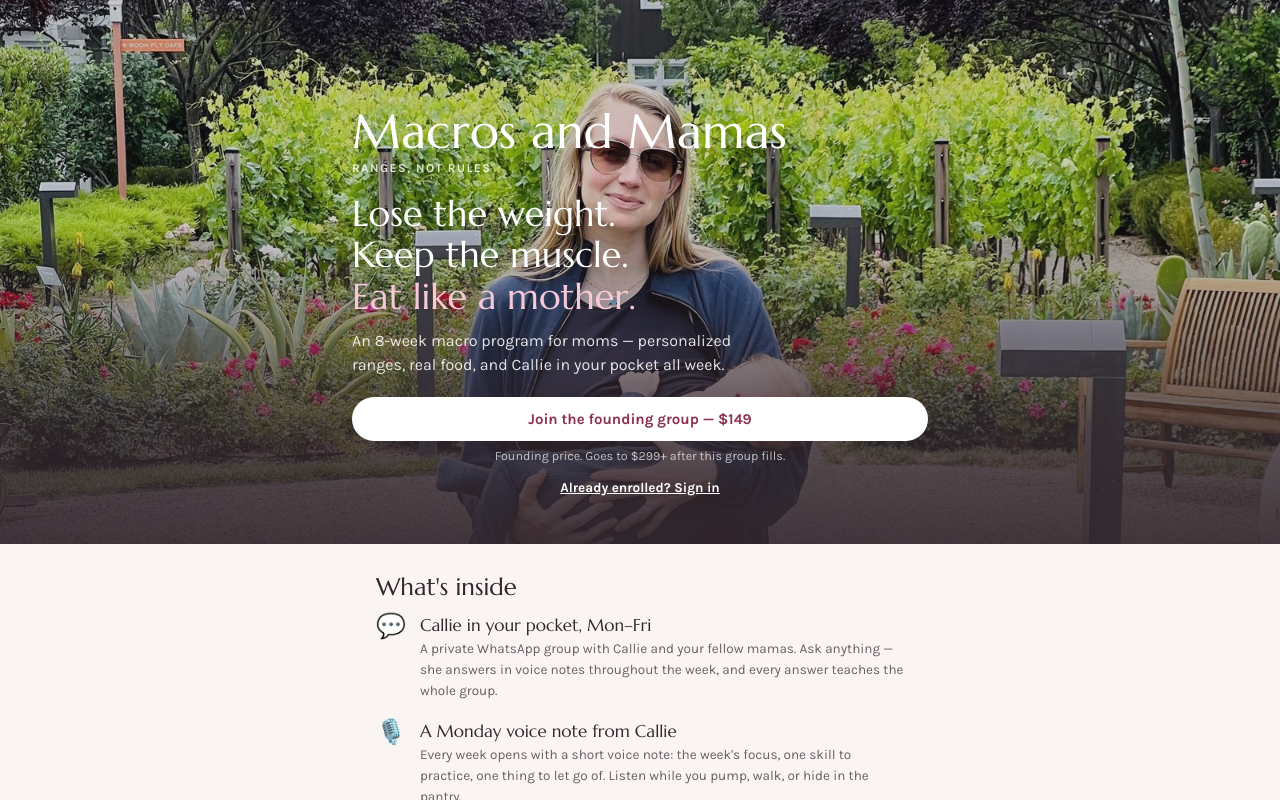
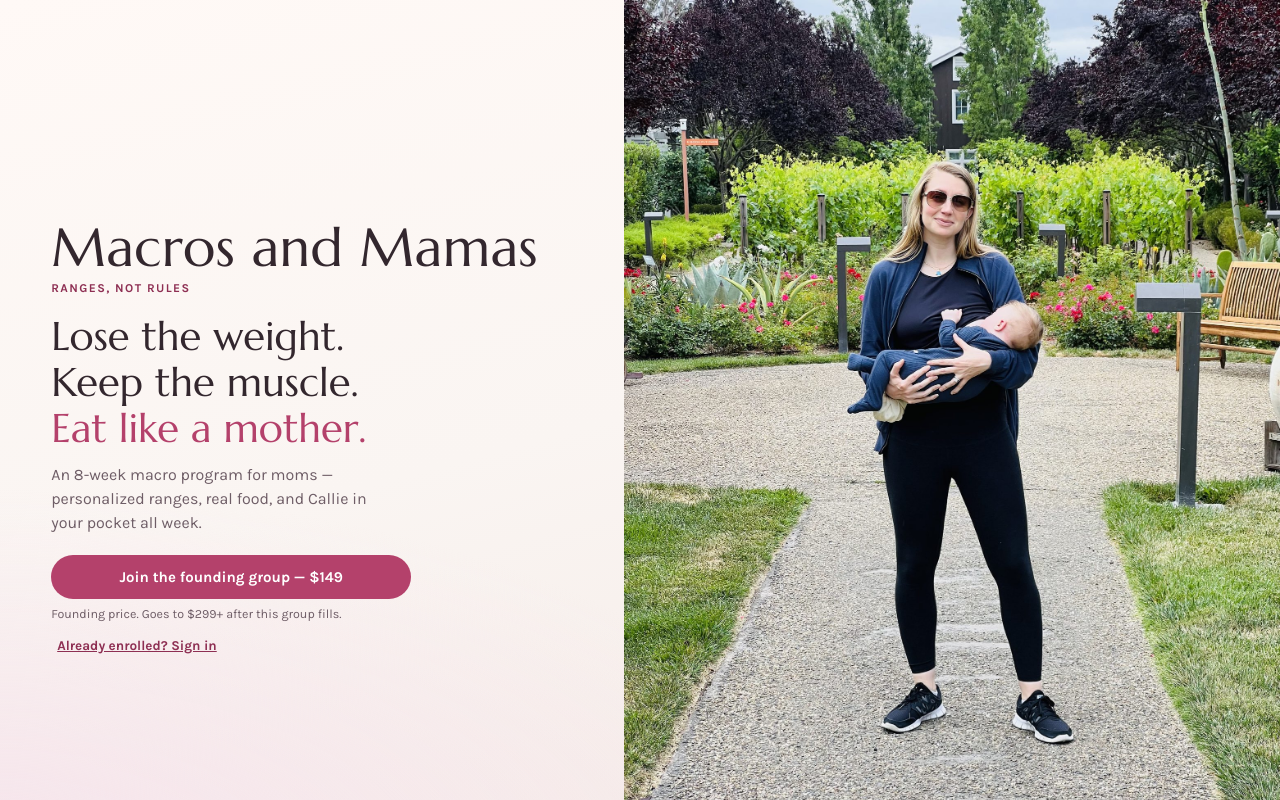
Before and after one commit to pgc49/macros-and-mamas, a React (Vite) app: page / in a window 1280 px wide. Shown: the top 800 px of the page. Built offline with nearby package versions, Linux system fonts and the light colour scheme; no server answers.

Commit message:
Use desktop split hero with text left and photo right
Keep the full-bleed overlay hero on mobile. On wider screens, switch
to a two-column layout so copy stays readable and the portrait photo
no longer depends on viewport crop.

Co-authored-by: pgc49 <pgc49@users.noreply.github.com>

```diff
--- a/src/views/SalesPage.jsx
+++ b/src/views/SalesPage.jsx
@@ -21,13 +21,23 @@ export function SalesPage({ onStartIntake, onSignIn }) {
           overflow: hidden;
           background: ${T.ink};
         }
-        .mm-hero-img {
+        .mm-hero-media {
           position: absolute;
           inset: 0;
+        }
+        .mm-hero-img {
           width: 100%;
           height: 100%;
           object-fit: cover;
           object-position: center 18%;
+          display: block;
+        }
+        .mm-hero-scrim {
+          position: absolute;
+          inset: 0;
+          background:
+            linear-gradient(180deg, rgba(51,39,46,0.22) 0%, rgba(51,39,46,0.18) 40%, rgba(51,39,46,0.78) 78%, rgba(51,39,46,0.92) 100%);
+          pointer-events: none;
         }
         .mm-hero-copy {
           position: relative;
@@ -38,33 +48,130 @@ export function SalesPage({ onStartIntake, onSignIn }) {
           padding: 28px 20px 40px;
           color: #fff;
         }
-        /* Desktop: shorter hero so the portrait crop feels composed, not face-filling */
-        @media (min-width: 768px) {
+        .mm-hero-brand {
+          font-family: ${FD};
+          font-size: clamp(36px, 9vw, 48px);
+          letter-spacing: 0.3px;
+          line-height: 1.05;
+          margin-bottom: 4px;
+        }
+        .mm-hero-kicker {
+          font-size: 12px;
+          font-weight: 700;
+          letter-spacing: 1.4px;
+          text-transform: uppercase;
+          color: rgba(255,255,255,0.82);
+          margin-bottom: 18px;
+        }
+        .mm-hero-headline {
+          font-family: ${FD};
+          font-size: clamp(28px, 7vw, 36px);
+          line-height: 1.15;
+          margin: 0 0 12px;
+          font-weight: 400;
+        }
+        .mm-hero-accent {
+          color: #F6C9D8;
+        }
+        .mm-hero-lede {
+          font-size: 16px;
+          line-height: 1.5;
+          margin: 0 0 20px;
+          color: rgba(255,255,255,0.88);
+          max-width: 420px;
+        }
+        .mm-hero-cta-note {
+          text-align: center;
+          font-size: 12.5px;
+          color: rgba(255,255,255,0.7);
+          margin-top: 8px;
+        }
+        .mm-hero-signin {
+          background: none;
+          border: none;
+          cursor: pointer;
+          font-family: ${F};
+          font-size: 13.5px;
+          font-weight: 700;
+          color: #fff;
+          text-decoration: underline;
+        }
+
+        /* Desktop: text left / photo right — fixed readability, no overlay crop lottery */
+        @media (min-width: 900px) {
           .mm-hero {
-            min-height: min(72vh, 700px);
-            max-height: 760px;
+            display: grid;
+            grid-template-columns: minmax(320px, 1fr) minmax(360px, 1.05fr);
+            align-items: stretch;
+            min-height: min(100dvh, 820px);
+            max-height: none;
+            background:
+              radial-gradient(120% 80% at 0% 100%, ${T.accentSoft} 0%, transparent 55%),
+              linear-gradient(165deg, #FFF9F6 0%, ${T.bg} 48%, #F3E8E4 100%);
           }
-          .mm-hero-img {
-            object-position: center 22%;
-          }
-          .mm-hero-copy {
-            max-width: 640px;
-            padding: 36px 32px 48px;
-          }
-        }
-        @media (min-width: 1100px) {
-          .mm-hero {
-            min-height: min(68vh, 640px);
-            max-height: 680px;
+          .mm-hero-media {
+            position: relative;
+            inset: auto;
+            min-height: 100%;
+            order: 2;
           }
           .mm-hero-img {
             object-position: center 20%;
           }
+          .mm-hero-scrim {
+            display: none;
           }
+          .mm-hero-copy {
+            order: 1;
+            max-width: none;
+            width: auto;
+            margin: 0;
+            padding: clamp(40px, 6vw, 72px) clamp(32px, 4vw, 64px);
+            display: flex;
+            flex-direction: column;
+            justify-content: center;
+            color: ${T.ink};
+          }
+          .mm-hero-brand {
+            font-size: clamp(42px, 4.2vw, 56px);
+            color: ${T.ink};
+          }
+          .mm-hero-kicker {
+            color: ${T.accentDeep};
+          }
+          .mm-hero-headline {
+            font-size: clamp(30px, 3.2vw, 40px);
+            color: ${T.ink};
+          }
+          .mm-hero-accent {
+            color: ${T.accent};
+          }
+          .mm-hero-lede {
+            color: ${T.inkSoft};
+            max-width: 34ch;
+          }
+          .mm-hero-cta > button {
+            background: ${T.accent} !important;
+            color: #fff !important;
+            max-width: 360px;
+          }
+          .mm-hero-cta-note {
+            text-align: left;
+            color: ${T.inkSoft};
+            max-width: 360px;
+          }
+          .mm-hero-signin-wrap {
+            text-align: left !important;
+          }
+          .mm-hero-signin {
+            color: ${T.accentDeep};
+          }
+        }
+
       `}</style>
 
-      {/* Full-bleed first viewport: brand + photo + one CTA */}
       <section className="mm-hero">
+        <div className="mm-hero-media">
           <img
             className="mm-hero-img"
             src={heroImg}
@@ -73,63 +180,36 @@ export function SalesPage({ onStartIntake, onSignIn }) {
             height={2133}
             decoding="async"
           />
-        <div
-          aria-hidden
-          style={{
-            position: "absolute",
-            inset: 0,
-            background:
-              "linear-gradient(180deg, rgba(51,39,46,0.22) 0%, rgba(51,39,46,0.18) 40%, rgba(51,39,46,0.78) 78%, rgba(51,39,46,0.92) 100%)",
-          }}
-        />
+          <div className="mm-hero-scrim" aria-hidden />
+        </div>
 
         <div className="mm-hero-copy">
           <div>
-            <div style={{ fontFamily: FD, fontSize: "clamp(36px, 9vw, 48px)", letterSpacing: 0.3, lineHeight: 1.05, marginBottom: 4 }}>
-              Macros and Mamas
-            </div>
-            <div style={{
-              fontSize: 12, fontWeight: 700, letterSpacing: 1.4, textTransform: "uppercase",
-              color: "rgba(255,255,255,0.82)", marginBottom: 18,
-            }}>
-              ranges, not rules
-            </div>
-            <h1 style={{
-              fontFamily: FD, fontSize: "clamp(28px, 7vw, 36px)", lineHeight: 1.15,
-              margin: "0 0 12px", fontWeight: 400,
-            }}>
+            <div className="mm-hero-brand">Macros and Mamas</div>
+            <div className="mm-hero-kicker">ranges, not rules</div>
+            <h1 className="mm-hero-headline">
               Lose the weight.<br />
               Keep the muscle.<br />
-              <span style={{ color: "#F6C9D8" }}>Eat like a mother.</span>
+              <span className="mm-hero-accent">Eat like a mother.</span>
             </h1>
-            <p style={{
-              fontSize: 16, lineHeight: 1.5, margin: "0 0 20px",
-              color: "rgba(255,255,255,0.88)", maxWidth: 420,
-            }}>
+            <p className="mm-hero-lede">
               An 8-week macro program for moms — personalized ranges, real food, and Callie in your pocket all week.
             </p>
           </div>
 
-          <div>
+          <div className="mm-hero-cta">
             <Btn
               onClick={onStartIntake}
               style={{ width: "100%", background: "#fff", color: T.accentDeep }}
             >
               Join the founding group — $149
             </Btn>
-            <div style={{ textAlign: "center", fontSize: 12.5, color: "rgba(255,255,255,0.7)", marginTop: 8 }}>
+            <div className="mm-hero-cta-note">
               Founding price. Goes to $299+ after this group fills.
             </div>
             {onSignIn && (
-              <div style={{ textAlign: "center", marginTop: 14 }}>
-                <button
-                  onClick={onSignIn}
-                  style={{
-                    background: "none", border: "none", cursor: "pointer",
-                    fontFamily: F, fontSize: 13.5, fontWeight: 700,
-                    color: "#fff", textDecoration: "underline",
-                  }}
-                >
+              <div className="mm-hero-signin-wrap" style={{ textAlign: "center", marginTop: 14 }}>
+                <button type="button" onClick={onSignIn} className="mm-hero-signin">
                   Already enrolled? Sign in
                 </button>
               </div>
```
Lines whose indentation alone changed are shown as unchanged.
